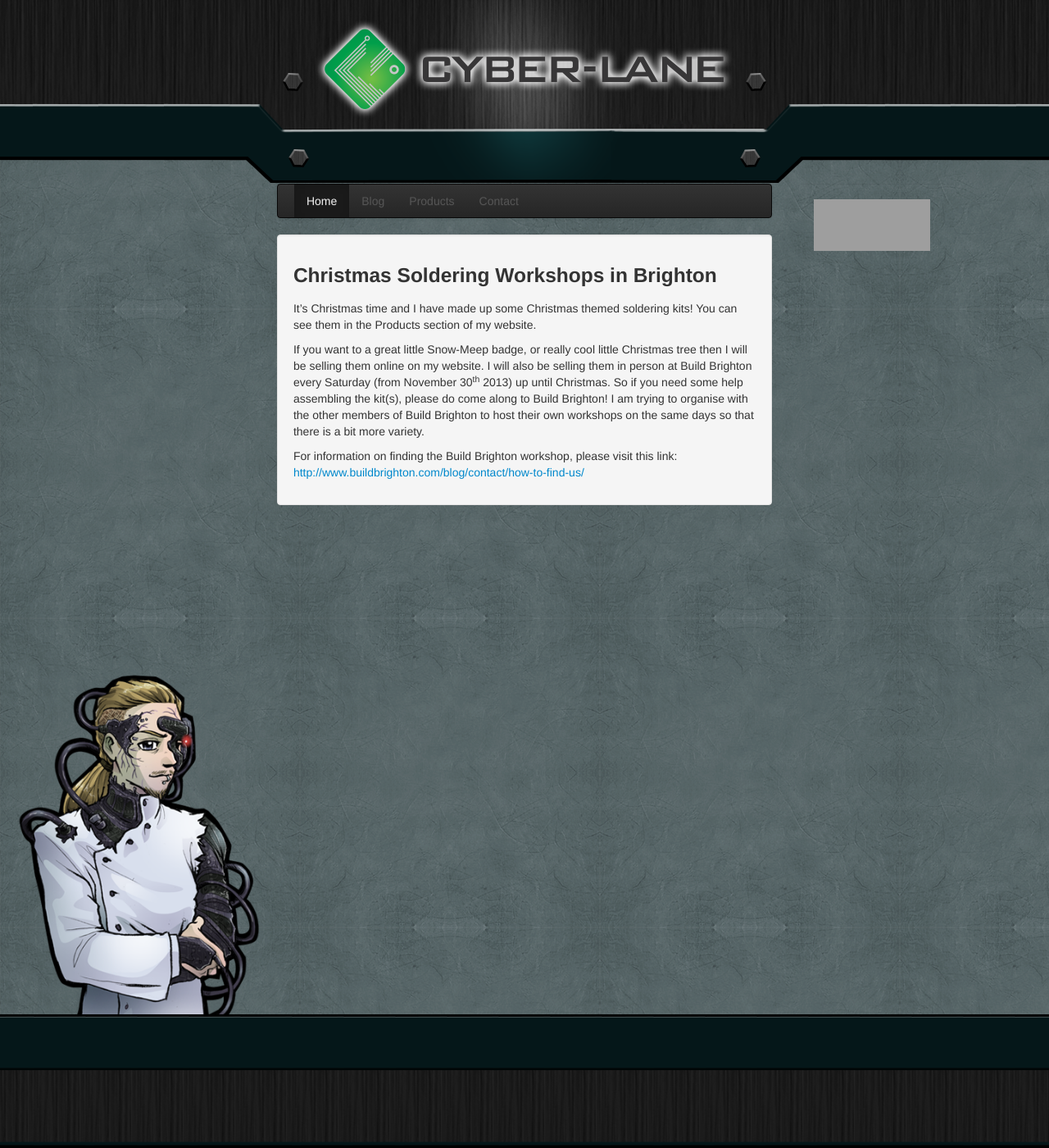
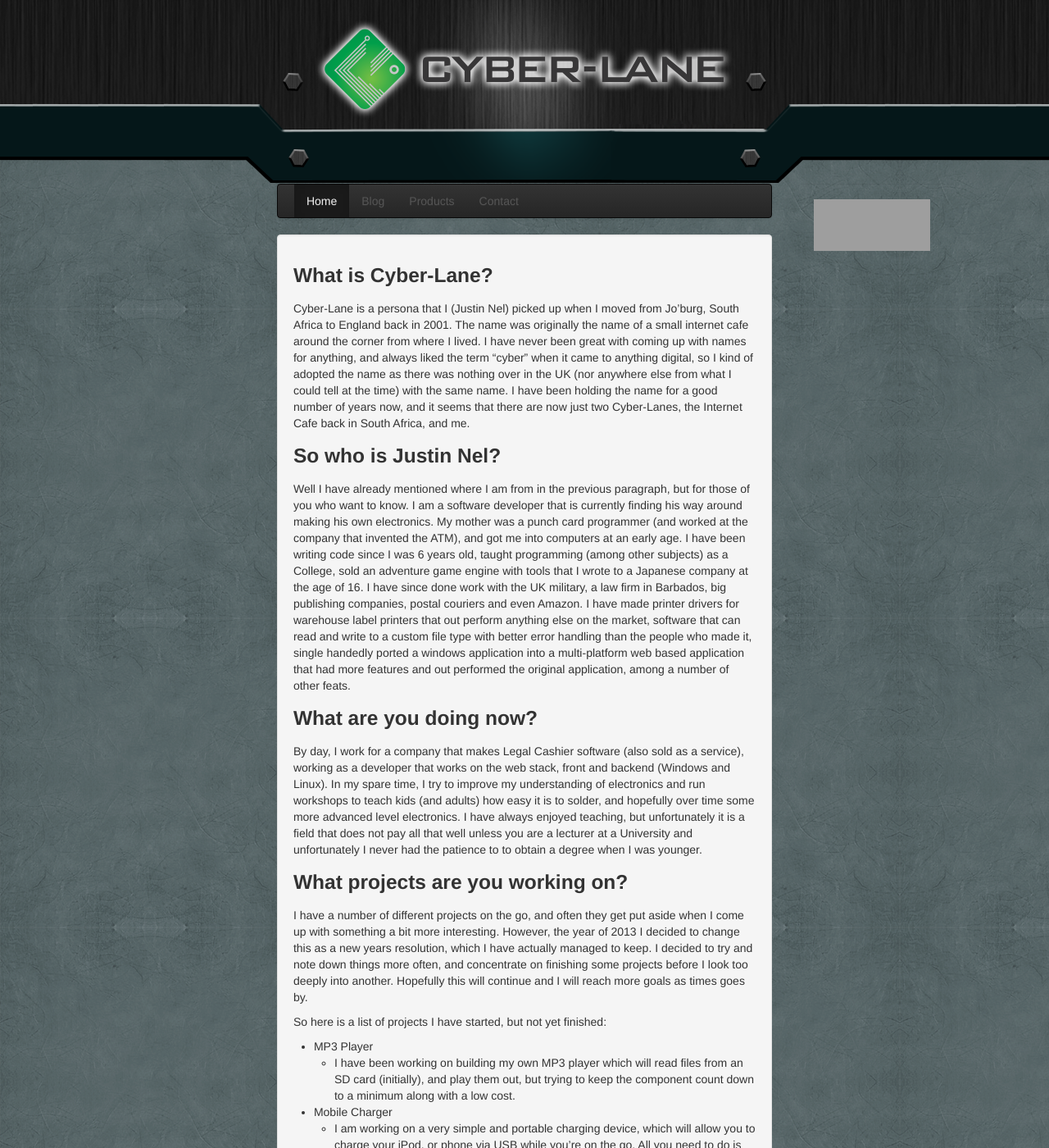
Before and after one commit to Cyberlane/Cyber-Lane-Jekyll, a Jekyll site: the page built from _pages/home.md, in a window 1280 px wide and 1400 px high. Shown: the whole window at 82% size. Built offline with Jekyll 4.4.1, drawn with Linux system fonts in a browser that asks for light colours; nearby versions of some CDN libraries; Markdown is read by kramdown in place of the engine named in the settings; some of the changed text lies outside the part shown; grey boxes are pictures that could not be loaded.

Commit message:
Updated home page to be about me

```diff
--- a/_pages/home.md
+++ b/_pages/home.md
@@ -3,10 +3,27 @@
 layout:    default
 title:     Home
 ---
-### Christmas Soldering Workshops in Brighton
+### What is Cyber-Lane?
 
-It's Christmas time and I have made up some Christmas themed soldering kits! You can see them in the Products section of my website.
+Cyber-Lane is a persona that I (Justin Nel) picked up when I moved from Jo'burg, South Africa to England back in 2001. The name was originally the name of a small internet cafe around the corner from where I lived. I have never been great with coming up with names for anything, and always liked the term "cyber" when it came to anything digital, so I kind of adopted the name as there was nothing over in the UK (nor anywhere else from what I could tell at the time) with the same name. I have been holding the name for a good number of years now, and it seems that there are now just two Cyber-Lanes, the Internet Cafe back in South Africa, and me.
 
-If you want to a great little Snow-Meep badge, or really cool little Christmas tree then I will be selling them online on my website. I will also be selling them in person at Build Brighton every Saturday (from November 30<sup>th</sup> 2013) up until Christmas. So if you need some help assembling the kit(s), please do come along to Build Brighton! I am trying to organise with the other members of Build Brighton to host their own workshops on the same days so that there is a bit more variety.
+### So who is Justin Nel?
 
-For information on finding the Build Brighton workshop, please visit this link: <http://www.buildbrighton.com/blog/contact/how-to-find-us/>
+Well I have already mentioned where I am from in the previous paragraph, but for those of you who want to know. I am a software developer that is currently finding his way around making his own electronics. My mother was a punch card programmer (and worked at the company that invented the ATM), and got me into computers at an early age. I have been writing code since I was 6 years old, taught programming (among other subjects) as a College, sold an adventure game engine with tools that I wrote to a Japanese company at the age of 16. I have since done work with the UK military, a law firm in Barbados, big publishing companies, postal couriers and even Amazon. I have made printer drivers for warehouse label printers that out perform anything else on the market, software that can read and write to a custom file type with better error handling than the people who made it, single handedly ported a windows application into a multi-platform web based application that had more features and out performed the original application, among a number of other feats.
+
+### What are you doing now?
+
+By day, I work for a company that makes Legal Cashier software (also sold as a service), working as a developer that works on the web stack, front and backend (Windows and Linux). In my spare time, I try to improve my understanding of electronics and run workshops to teach kids (and adults) how easy it is to solder, and hopefully over time some more advanced level electronics. I have always enjoyed teaching, but unfortunately it is a field that does not pay all that well unless you are a lecturer at a University and unfortunately I never had the patience to to obtain a degree when I was younger.
+
+### What projects are you working on?
+
+I have a number of different projects on the go, and often they get put aside when I come up with something a bit more interesting. However, the year of 2013 I decided to change this as a new years resolution, which I have actually managed to keep. I decided to try and note down things more often, and concentrate on finishing some projects before I look too deeply into another. Hopefully this will continue and I will reach more goals as times goes by.
+
+So here is a list of projects I have started, but not yet finished:
+
+ - MP3 Player
+   - I have been working on building my own MP3 player which will read files from an SD card (initially), and play them out, but trying to keep the component count down to a minimum along with a low cost.
+ - Mobile Charger
+   - I am working on a very simple and portable charging device, which will allow you to charge your iPod, or phone via USB while you're on the go. All you need to do is give it some batteries (AA, AAA, PP3, LiPo), and it will deliver the charge to your device. Primarily this is for people who are on the go, and don't have time to stop and charge their device. So people going hiking, music festivals, or just travelling. There is a similar device that you can buy from Adafruit Industries, called the MintyBoost. The main difference between my device and theirs is that theirs will only work with AA batteries and it simply performs a stable voltage boost. Mine will allow you to use a number of different batteries, and it will adjust the voltage up OR down, along with it's own case which will make it easy to clip your batteries into place.
+ - Headphone Amplifier
+   - This is more of a personal project that has been ongoing for a while. Basically, modern devices (sold in the EU) have their volume limited, however I have hearing problems and this means that I do not get to properly enjoy my music. Wired headphones do not hold a limit, while wireless headphones do. So I have been playing around with different ideas for amplifiers which will allow me to boost volume (without distortion) with wired headphones, and perhaps modifying some other headphones to take the signal wirelessly and boosting it, as I really hate getting al these wires tangled up.
```
